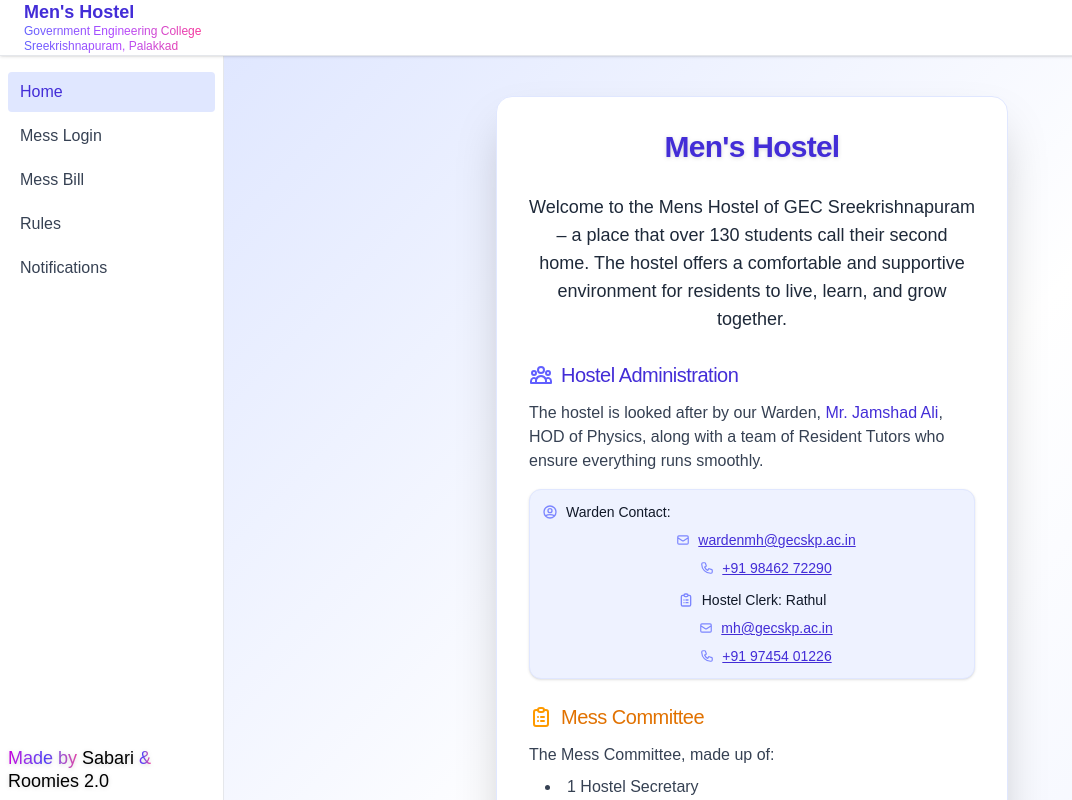
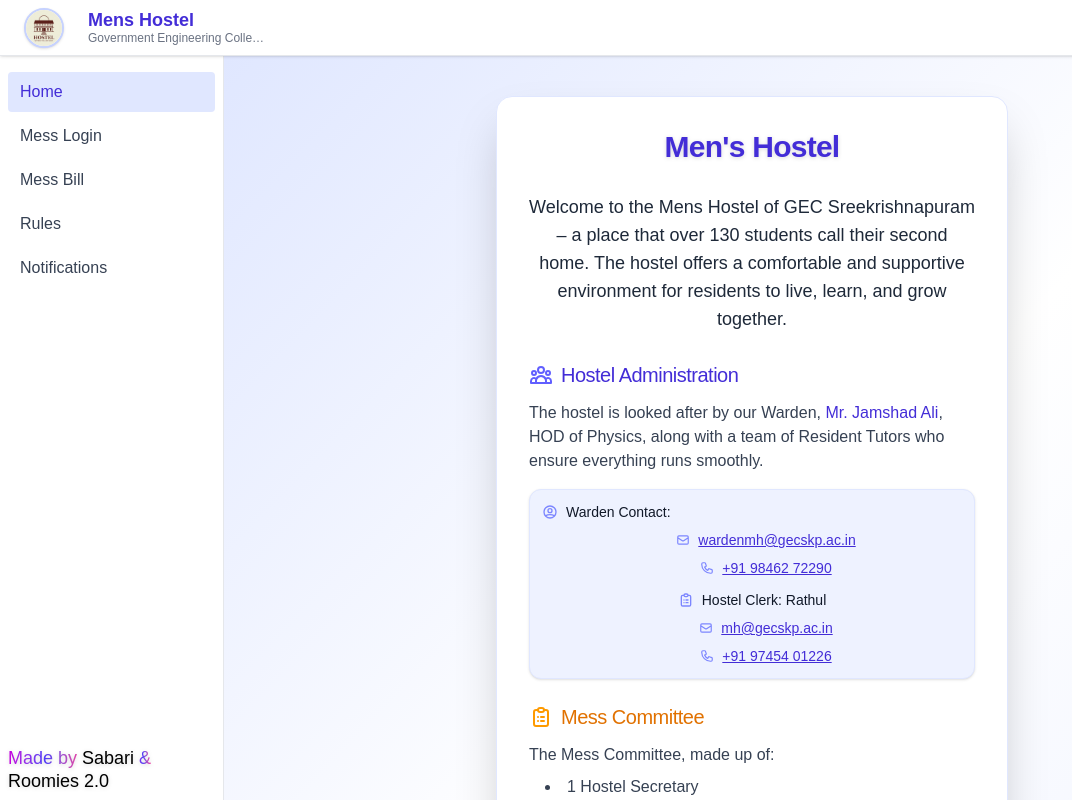
Before and after one commit to UserisSabari/Mens--Hostel-GECSKP, a Next.js app in the folder frontend/: page / in a window 1280 px wide. Shown: the top 800 px of the page, without its empty margins (0-1072 px from the left). Built offline with nearby package versions, Linux system fonts and the light colour scheme.

Commit message:
Topbar Updated with logo and ui improvements

```diff
--- a/frontend/src/components/Topbar.tsx
+++ b/frontend/src/components/Topbar.tsx
@@ -10,11 +10,11 @@ type TopbarProps = {
 
 export default function Topbar({ setSidebarOpen }: TopbarProps) {
   return (
-    <header className="w-full bg-white shadow-sm border-b border-gray-200 flex items-center px-6 py-2 h-14 fixed top-0 left-0 z-50">
-      <div className="flex items-center gap-3">
-        {/* Real Hamburger Menu Button */}
+    <header className="w-full bg-white shadow-sm border-b border-gray-200 flex items-center px-2 sm:px-6 py-2 h-14 fixed top-0 left-0 z-50">
+      <div className="flex items-center gap-2 sm:gap-4 w-full">
+        {/* Hamburger Menu Button - more left, larger touch area */}
         <button
-          className="md:hidden p-2 -ml-2 z-[60] focus:outline-none"
+          className="md:hidden p-2 sm:p-2.5 ml-0 mr-0 rounded-full hover:bg-indigo-50 active:bg-indigo-100 focus:outline-none focus:ring-2 focus:ring-indigo-300"
           onClick={() => setSidebarOpen(o => !o)}
           aria-label="Toggle sidebar"
         >
@@ -22,10 +22,17 @@ export default function Topbar({ setSidebarOpen }: TopbarProps) {
             <path d="M4 6h16M4 12h16M4 18h16" />
           </svg>
         </button>
-        <div className="flex flex-col">
-          <span className="text-lg font-bold text-indigo-700 leading-tight">Men's Hostel</span>
-          <span className="text-xs font-medium text-left bg-clip-text text-transparent bg-gradient-to-r from-indigo-500 via-purple-500 to-pink-500 leading-tight">
-            Government Engineering College<br />Sreekrishnapuram, Palakkad
+        {/* Logo */}
+        <img
+          src="/logo.png"
+          alt="MH App Logo"
+          className="w-8 h-8 sm:w-10 sm:h-10 rounded-full border-2 border-indigo-200 shadow bg-white object-cover mr-2"
+        />
+        {/* App Name and Subtitle */}
+        <div className="flex flex-col justify-center min-w-0">
+          <span className="text-base sm:text-lg font-semibold text-indigo-700 leading-tight truncate">Mens Hostel</span>
+          <span className="text-[10px] sm:text-xs font-normal text-left text-gray-500 leading-tight max-w-full sm:max-w-[180px] sm:truncate whitespace-normal sm:whitespace-nowrap">
+            Government Engineering College, Sreekrishnapuram
           </span>
         </div>
       </div>
```
